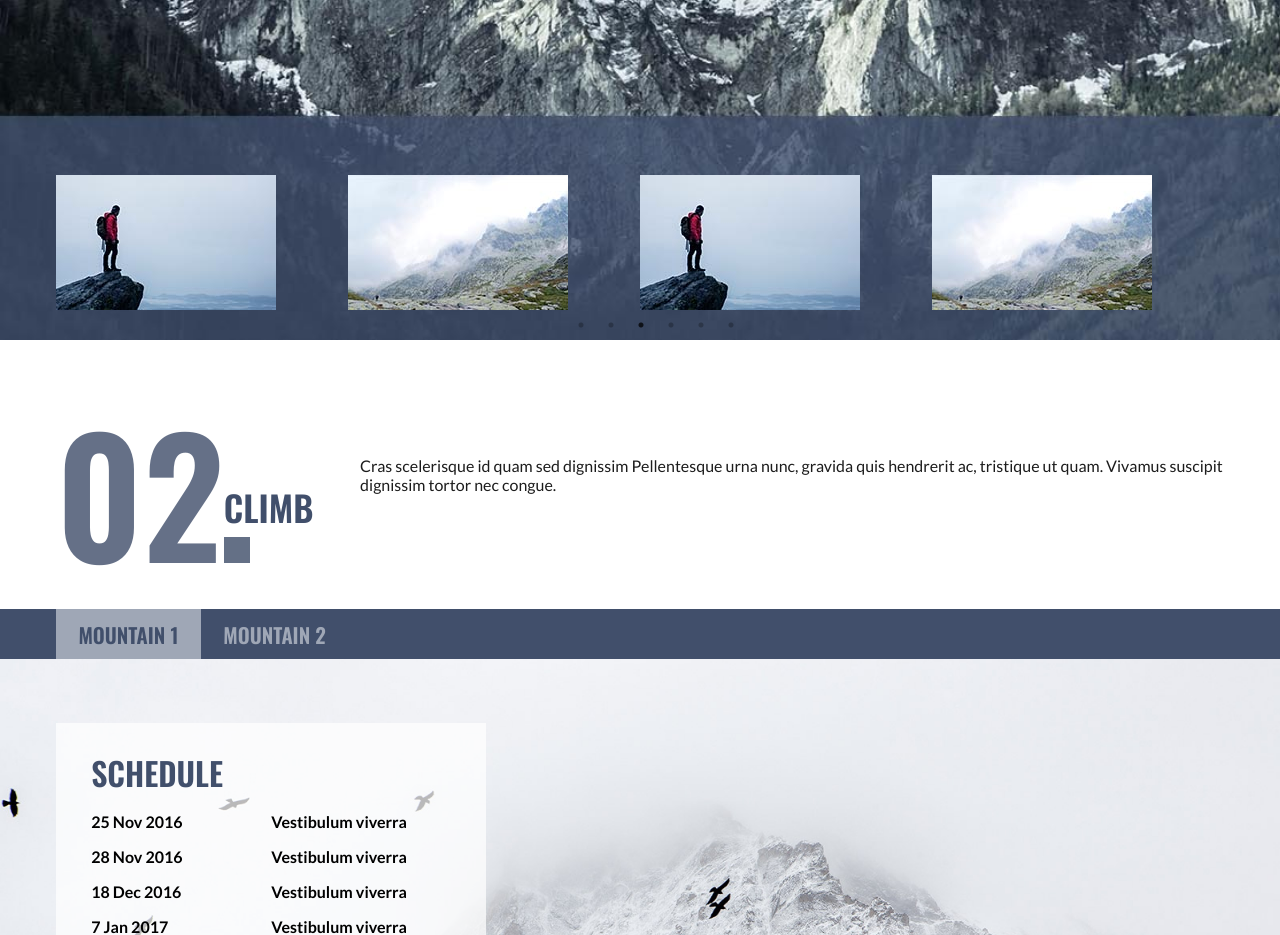
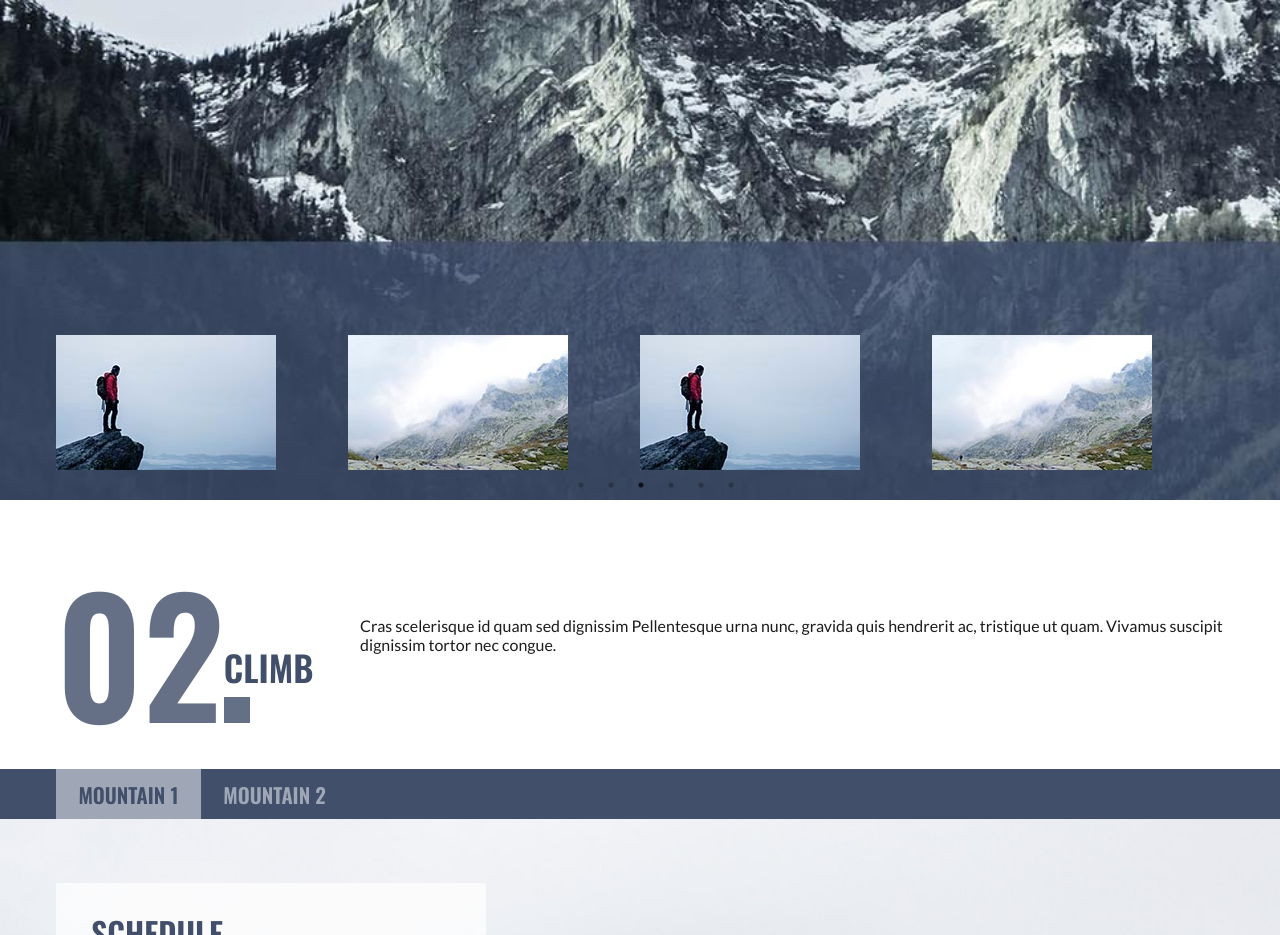
Before and after one commit to PriyankaThirumal/losangeles-mountains-spa, a plain HTML site: page index.html in a window 1280 px wide. Shown: the part 1500-2435 px from the top of the page. Drawn offline with nearby package versions, Linux system fonts and the light colour scheme.

Commit message:
file_update

```diff
--- a/css/index.css
+++ b/css/index.css
@@ -121,7 +121,7 @@ header .header-banner img {
 .history-section {
   background: url(../assets/mountain.jpg) no-repeat;
   background-size: cover;
-  height: 130vh;
+  height: 150vh;
   position: relative;
 }
 
@@ -129,7 +129,6 @@ header .header-banner img {
   position: absolute;
   bottom: 0;
   width: 100%;
-  padding-top: 2.5rem;
 }
 
 .climb-section {
```
